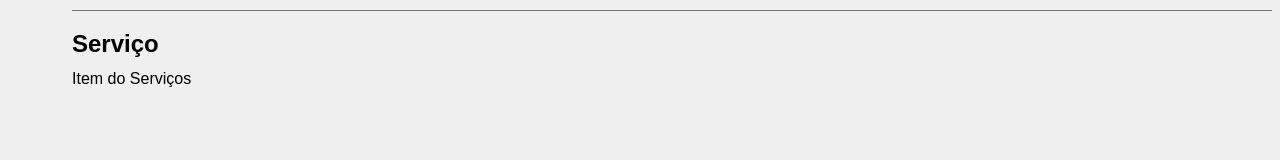
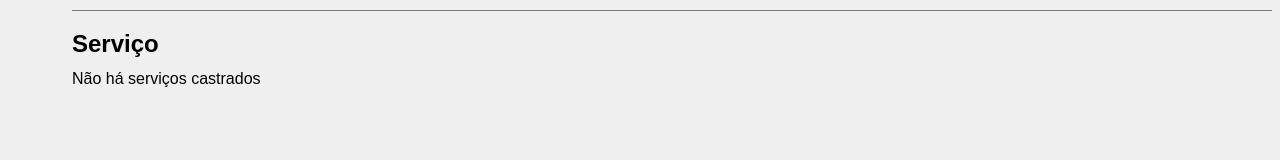
Before and after one commit to devCaiodias/Costs, a React (Create React App) app: page /project/45e7 in a window 1280 px wide. Shown: the part 377-537 px from the top of the page. Built offline with nearby package versions, Linux system fonts and the light colour scheme; data requests are answered from the project's data file.

Commit message:
Exibindo os serviços na Aba de Serviços

```diff
--- a/db.json
+++ b/db.json
@@ -38,8 +38,15 @@
         "id": "2",
         "name": "Desenvolvimento"
       },
-      "cost": 0,
-      "services": []
+      "cost": 400,
+      "services": [
+        {
+          "name": "Que um dev front",
+          "cost": "400",
+          "description": "para fazer a interface do meu jogo",
+          "id": "833cf6c5-a80d-401b-8d93-4f87dc42f4c8"
+        }
+      ]
     },
     {
       "id": "ab90",
@@ -49,8 +56,15 @@
         "id": "3",
         "name": "Design"
       },
-      "cost": 0,
-      "services": []
+      "cost": 500,
+      "services": [
+        {
+          "name": "Contratar dev fullStack",
+          "cost": "500",
+          "description": "Fazer o site completo para min ",
+          "id": "ac92f7b0-6bcd-4b27-8b73-d96ce3d1b752"
+        }
+      ]
     },
     {
       "id": "e5f5",
--- a/src/components/Pages/Project.js
+++ b/src/components/Pages/Project.js
@@ -9,11 +9,13 @@ import Container from '../layout/Container';
 import ProjectForm from '../project/ProjectForm';
 import Menssagem from '../layout/Menssagem';
 import ServiceForm from '../service/ServiceForm';
+import ServiceCard from '../service/ServiceCard';
 
 function Project() {
 
     const {id} = useParams()
     const [project, setProject] = useState([])
+    const [services, setServices] = useState([])
     const [showProjectForm, setShowProjectForm] = useState(false)
     const [showServiceForm, setShowServiceForm] = useState(false)
     const [message, setMessage] = useState()
@@ -29,6 +31,7 @@ function Project() {
             }).then(resp => resp.json())
             .then((data) => {
                 setProject(data)
+                setServices(data.services)
             })
             .catch(err => console.log(err))
         },500)
@@ -97,9 +100,12 @@ function Project() {
             body: JSON.stringify(project)
         }).then(resp => resp.json())
         .then((data) => {
-            // Exibir os serviços
-            console.log(data)
+            setShowServiceForm(false)
         }).catch(err => console.log(err))
+    }
+
+    function removeService() {
+
     }
 
     return (
@@ -145,7 +151,12 @@ function Project() {
                         </div>
                         <h2>Serviço</h2>
                         <Container customClass="stat">
-                            <p>Item do Serviços</p>
+                            {services.length > 0 &&
+                                services.map((services) => (
+                                    <ServiceCard id={services.id} name={services.name} cost={services.cost} description={services.description} key={services.id} handleRemove={removeService} />
+                                ))
+                                }
+                            {services.length === 0 && <p>Não há serviços castrados</p>}
                         </Container>
                     </Container>
                 </div>
--- /dev/null
+++ b/src/components/service/ServiceCard.js
@@ -0,0 +1,28 @@
+import styles from '../project/ProjectCard.module.css'
+import  {BsFillTrashFill } from 'react-icons/bs'
+
+function ServiceCard({ id, name, cost, description, handleRemove}) {
+
+    const remove = (e) => {
+
+    }
+
+    return (
+        <div className={styles.project_card}>
+            <h4>{name}</h4>
+            <p>
+                <span>Custo total: </span> R${cost}
+            </p>
+            <p>{description}</p>
+            <div className={styles.project_card_actions}>
+                <button onClick={remove}>
+                    <BsFillTrashFill />
+                    Excluir
+                </button>
+            </div>
+
+        </div>
+    )
+}
+
+export default ServiceCard;
```
